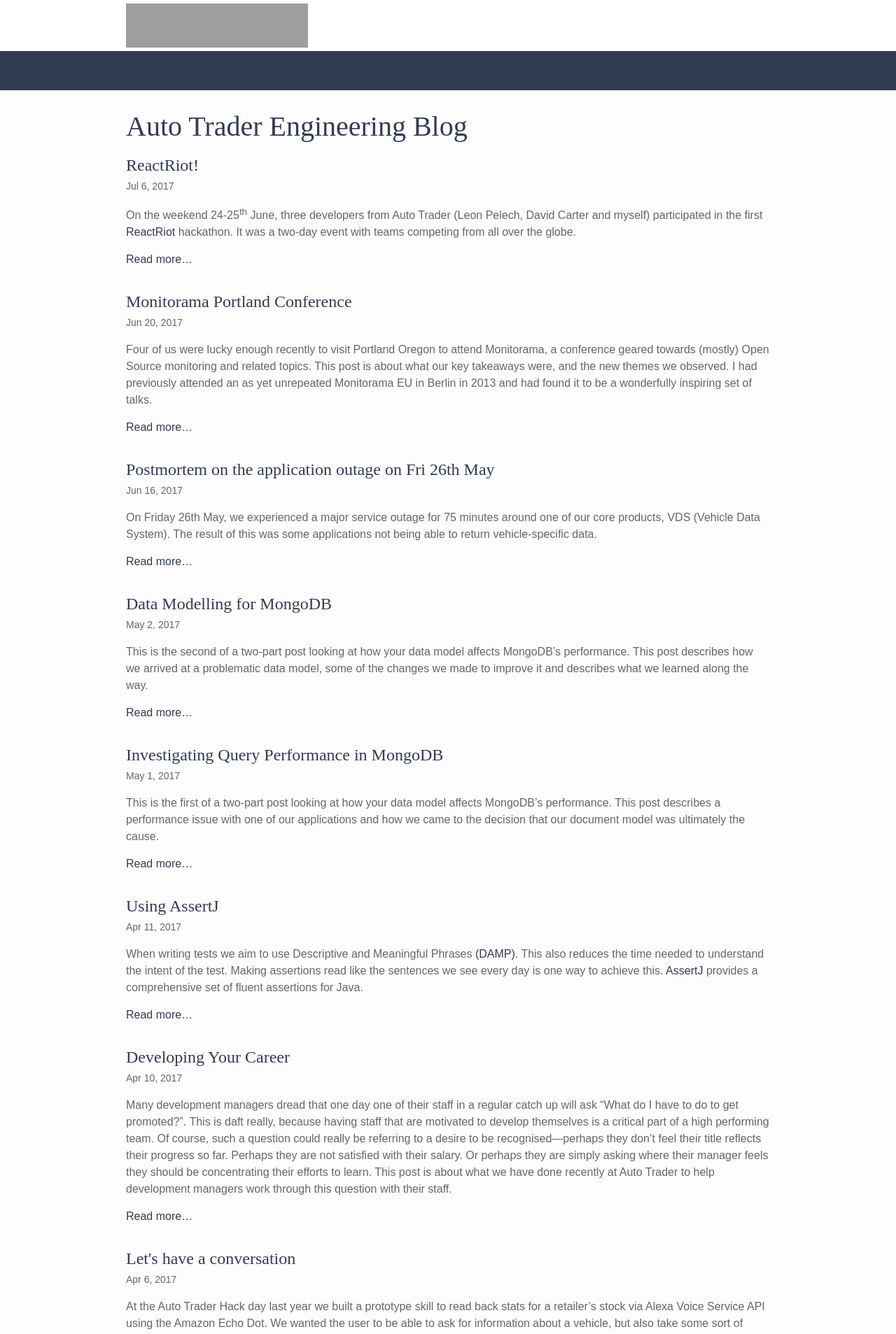
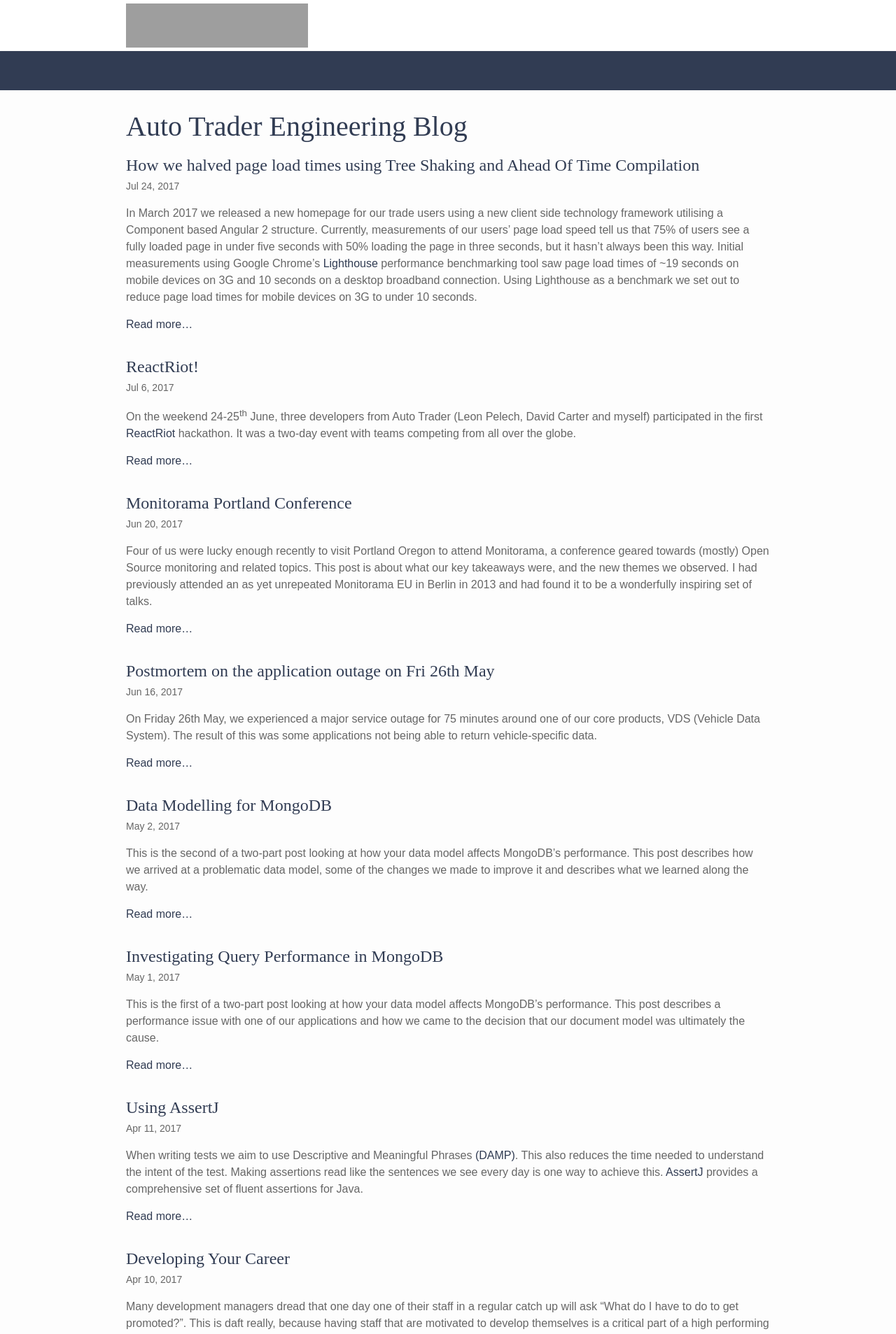
Before and after one commit to mrmanc/stackedit.io.test, a Jekyll site: the page built from index.html, in a window 1280 px wide. Shown: the top 1907 px of the page at 70% size. Built offline with Jekyll 4.4.1, drawn with Linux system fonts in a browser that asks for light colours; some web fonts are replaced; the list of posts is cut into pages by our own code; some of the changed lines change nothing that is shown.

Commit message:
Adds Mike's Angular and Webpack post

````diff
--- /dev/null
+++ b/_posts/2017-07-24-how-we-halved-page-load-times.md
@@ -0,0 +1,229 @@
+---
+layout: post
+title:  "How we halved page load times using Tree Shaking and Ahead Of Time Compilation"
+date:   2017-07-24
+author: Mike Smith
+---
+
+In March 2017 we released a new homepage for our trade users using a new client side technology framework utilising a Component based Angular 2 structure. Currently, measurements of our users' page load speed tell us that 75% of users see a fully loaded page in under five seconds with 50% loading the page in three seconds, but it hasn't always been this way. Initial measurements using Google Chrome's [Lighthouse](https://github.com/GoogleChrome/lighthouse) performance benchmarking tool saw page load times of ~19 seconds on mobile devices on 3G and 10 seconds on a desktop broadband connection. Using Lighthouse as a benchmark we set out to reduce page load times for mobile devices on 3G to under 10 seconds.
+
+Page load speed is a big issue for web development with Google's research suggesting that a page that takes longer than three seconds to load can lose up to 53% of its visitors. Current data on the average page load time across the web suggests the average is far greater than the three-second target. Research performed in Double Click's [Mobile Speed Matters report](https://www.doubleclickbygoogle.com/articles/mobile-speed-matters/) suggests that the average mobile site takes 19 seconds to load and 75% of sites take more than ten seconds to load on mobile devices.
+
+
+![Mobile Web 2017]({{ site.github.url }}/images/2017-07-24/Slide.png){: .center-image }
+
+For our web app, connected to our internal network, navigation to the new homepage took between 10–12s. On a 3G connection (750kb/s down, 250kbps up) the figure rose to 19–22s. The first issue we identified was the size of the bundles we delivered to the user with a combined (pre-zipped) size of 3MB for both our JavaScript bundles. This size led to a time to download and unzip of ~seven seconds each:
+
+![Original Main Bundle]({{ site.github.url }}/images/2017-07-24/Original_SO/3G_main.png)
+![Original Vendor Bundle]({{ site.github.url }}/images/2017-07-24/Original_SO/3G_vendor.png)
+
+The second issue we identified was the time it takes for the Angular just-in-time(JIT) compiler to parse the Angular specific JavaScript and HTML and process it into raw JavaScript. This is constrained by CPU speed rather than network speed and so added around five seconds to the time taken to load the page for users regardless of connection speed. As can be seen from the call tree, of the five seconds it takes to evaluate the script and parse the HTML, bootstrap and JIT compilation functions take up the vast majority.
+
+![Original Call Tree]({{ site.github.url }}/images/2017-07-24/Original_SO/call_tree.png){: .center-image }
+
+
+## Performance Measurement
+
+To ensure a consistent measurement of improvement we used Google Chrome's Lighthouse tool for measuring the performance of our web app. By default, Lighthouse emulates a Nexus 5X, with a 3G connection and CPU throttling. This would be a worst case scenario for our user's but allows us to illustrate how even small changes to the build process can improve page load times. Its measurement of performance is broken down into five metrics:
+
+* [First Meaningful Paint](https://developers.google.com/web/tools/lighthouse/audits/first-meaningful-paint) - This is a measurement of the time at which the primary content of the page is visible.
+* [First Interactive](https://developers.google.com/web/tools/lighthouse/audits/time-to-interactive) - This is a measurement of at what point the compulsory scripts of the page have loaded.
+* [Consistently Interactive](https://developers.google.com/web/tools/lighthouse/audits/time-to-interactive) - This is a measurement at what point most of the network calls are complete and the CPU is idle.
+* [Perceptual Speed Index](https://developers.google.com/web/tools/lighthouse/audits/speed-index) - This is a measurement of how quickly the contents of the page are populated.
+* [Estimated Input Latency](https://developers.google.com/web/tools/lighthouse/audits/estimated-input-latency) This is a measurement of the time the page takes to respond to user input.
+
+The initial measurement of performance was as follows:
+
+![Original Lighthouse Measurement]({{ site.github.url }}/images/2017-07-24/Original_SO/Lighthouse.png){: .center-image }
+
+Our performance was rated at 6/100 taking 22 seconds to first meaningful paint and due to how long it took for calls to be resolved, Lighthouse was not able to generate a measurement for First Interactive or Consistently Interactive. To work towards an improved score and better page performance we broke our approach into three steps. First of all, we wanted to tackle bundle size using tree shaking to eliminate unused code. Secondly, to upgrade from Angular 2 to 4 bringing a new compiler with improvements to the size of generated output. Finally, to replace just-in-time compilation with ahead-of-time (AOT) compilation removing the need to serve the compiler to the client and compile the Angular code in the browser.
+
+
+## Webpack 2 and Tree Shaking.
+Our initial build process used Webpack 1 with basic uglification and minification to reduce the size of the JavaScript we served to the client. However, even with this in place, we were still serving around 3MB of JavaScript to the client on page load. Upgrading to Webpack 2 gave us the ability to use ES6 modules. For all application code plus any libraries written in ES6, Webpack is able to identify code that is not used and mark it for deletion. Running Webpack in production mode will instruct it to run UglifyJS which removes any of the code marked for deletion from the final bundle. We saw immediate improvements from this, but, there were a few libraries still bringing more than required into the bundle.
+
+### RxJS
+RxJS is a very large library and added a lot of weight to the vendor bundle but is required for Angular. Specifically, we use the Angular http library to make requests and this uses RxJS internally for those. If RxJS is imported into an app in the form:
+
+```javascript
+    import Rx from "rxjs/Rx"
+```
+or
+```javascript
+    import { Observable } from "rxjs/Rx"
+```
+
+ every operator provided by RxJS will be included in the output bundle even if only a few are used in the app. This is due to the way the entry file in RxJS works. The main file, Rx.js, imports every single operator within the library. When Webpack scans to find unused code it sees that it is being used in Rx.js which is in turn used in our application code and so assumes it needs to bring in every operator. To remove these we needed to only import the specific operators required from Rxjs. For example in a file that looks like the following:
+
+```javascript
+import { Observable } from "rxjs/Rx"
+.
+.
+.
+
+Observable.forkJoin(observableOne, observableTwo).flatMap((results)) => {
+    return Observable.of(new CombinedResult(results[0], results[1]));
+}).catch(err) => {
+    return Observable.throw(err);
+});
+
+```
+
+would need to be replaced with:
+
+```javascript
+import { Observable } from "rxjs/Observable";
+import "rxjs/add/observable/forkJoin";
+import "rxjs/add/operator/mergeMap";
+import "rxjs/add/observable/throw";
+import "rxjs/add/observable/of";
+.
+.
+.
+
+Observable.forkJoin(observableOne, observableTwo).flatMap((results)) => {
+    return Observable.of(new CombinedResult(results[0], results[1]));
+}).catch(err) => {
+    return Observable.throw(err);
+});
+
+```
+
+Making this change throughout an app will cut down the impact RxJS has on bundle size dramatically.
+
+### @ng-bootstrap
+We use @ng-bootstrap for two components within our app: dropdowns and modals. After tree shaking, every component in @ng-bootstrap was still appearing within our bundle. In the same way as RxJS the entry point in ng-bootstrap, index.js, imports every component. Again, Webpack believes all of the components are used within the app. To fix this we needed to change the way we import @ng-bootstrap's modules into our application. Previously, we did this in the following way:
+
+```javascript
+import { NgbModule } from "@ng-bootstrap/ng-bootstrap";
+
+@NgModule({
+    imports: [
+        NgbModule.forRoot()
+    ]
+})
+```
+To ensure the only components included in the bundle were the ones used in the app, we replaced this with:
+
+```javascript
+import { NgbDropdownModule } from "@ng-bootstrap/ng-bootstrap/dropdown/dropdown.module";
+import { NgbModalModule } from "@ng-bootstrap/ng-bootstrap/modal/modal.module";
+
+@NgModule({
+    imports: [
+        NgbDropdownModule.forRoot(),
+        NgbModalModule.forRoot()
+    ]
+})
+```
+
+### ES5 Libraries
+Some libraries do not produce ES6 compatible modules which can be used with tree shaking. Webpack does provide a way of discarding parts of these libraries using the Webpack ignore plugin. Given a regular expression, if an import or require is found matching it, the ignore plugin will instruct Webpack not to include the module in the output bundle. An example of one of these libraries producing ES5 modules is the [Moment](https://momentjs.com/) library which provides locales alongside its date library which we don't require in our application. To remove this part of the library you can use the ignore plugin as follows:
+
+```javascript
+new webpack.IgnorePlugin(/^\.\/locale$/, /moment$/)
+```
+
+## Result
+The result of making these changes led to a 56% reduction in the amount of JavaScript we were delivering to the client and improved download times for the JavaScript bundles on a 3G connection by 44%.
+
+![Tree Shook Main Bundle]({{ site.github.url }}/images/2017-07-24/Tree_Shaking/REG3G_MAIN.png)
+![Tree Shook Vendor Bundle]({{ site.github.url }}/images/2017-07-24/Tree_Shaking/REG3G_VENDOR.png)
+
+Running Lighthouse with these changes reduced page load times on a mobile device running on a 3G network by around five seconds:
+
+![Tree Shook Lighthouse]({{ site.github.url }}/images/2017-07-24/Tree_Shaking/Lighthouse.png)
+
+We also saw major improvements on load times on desktops running on our internal network. Running Lighthouse with mobile and network emulation disabled gave us a result of around 6 seconds for first meaningful paint:
+
+![Tree Shook Lighthouse]({{ site.github.url }}/images/2017-07-24/Tree_Shaking/Lighthouse_non_em.png)
+
+## Angular 4
+
+The next step in improving performance was to upgrade to Angular 4. Angular 4 was packaged with a number of [performance improvements](http://angularjs.blogspot.co.uk/2017/03/angular-400-now-available.html) to speed and bundle size. This was a very simple change to make with only a few features of Angular 2 deprecated in Angular 4.
+
+### Result
+Although the result of upgrading to Angular 4 was small we did notice a small difference in load times and reduction in bundle sizes. Our vendor bundle, which includes Angular's code, was reduced by 0.1mb.
+
+![Angular 4 Main Bundle]({{ site.github.url }}/images/2017-07-24/NG_4/MAIN_3G.png)
+![Angular 4 Vendor Bundle]({{ site.github.url }}/images/2017-07-24/NG_4/VENDOR_3G.png)
+
+Running Lighthouse with these changes reduced page load times on a mobile device running on a 3G network by around 1–2 seconds. At this point we are also able to have all scripts on the page load quick enough for Lighthouse to get measurements for first and consistently interactive, greatly improving our score for performance.
+
+![Angular 4 Lighthouse]({{ site.github.url }}/images/2017-07-24/NG_4/Lighthouse.png)
+
+We also saw small improvements on our internal network with a reduction in page load time of 0.1–0.5 seconds.
+
+![Angular 4 Lighthouse]({{ site.github.url }}/images/2017-07-24/NG_4/Lighthouse_Reg.png)
+
+## Ahead of Time Compilation
+
+The final step was to replace just-in-time compilation with ahead-of-time (AOT) compilation. This has two improvements on page load speed. Firstly, by compiling the Angular code before delivering it to the client, the compiler does not need to be delivered as part of the vendor bundle. The size of the compiler is around 20% of the bundle so this is a substantial size reduction. Secondly, a large reduction in the amount of CPU time required to get the page loaded as the browser need only parse the raw javascript and HTML rather than the initial compilation step.
+
+In its simplest form to produce AOT compatible JavaScript you replace the typescript compiler "tsc" with the Angular compiler "ngc". As we use Webpack to produce our bundles we needed this to run as part of our bundling. There are several approaches to this but we used the "@ngtools/webpack" plugin produced by the Angular-cli team. This replaces, in our case, both the typescript loader and angular-template-loader we previously used in our Webpack config for loading typescript files and Angular templates.
+
+```javascript
+    test: /\.ts$/,
+    use: ['awesome-typescript-loader',  'angular2-template-loader'],
+    exclude: [/\.(spec|e2e)\.ts$/]
+```
+
+becomes
+
+```javascript
+        test: /\.ts$/,
+        use: '@ngtools/webpack',
+        exclude: [/\.(spec|e2e)\.ts$/]
+```
+
+ To make our app compatible there were several things we needed to change. Firstly, we needed to update our tsconfig to use ES2015 modules and to include the ES2015 and dom libraries. We also required some Angular ahead-of-time specific options:  ``` "angularCompilerOptions": { "genDir": "compiled", "skipMetadataEmit": true} ``` which tells the Angular compiler where to put the generated Angular compiled JavaScript and to avoid emitting any metadata.  The metadata files produced by the AOT process are required when building AOT compatible libraries. Applications using these libraries can use this metadata to construct the final browser ready JavaScript. As this is a webapp rather than a library we do not need to produce this metadata.
+
+ Following this, we replaced our main.ts file used to bootstrap our Angular code. This previously was in the form:
+
+ ```javascript
+import { platformBrowserDynamic } from "@angular/platform-browser";
+import { MainModule } from "./main.module";
+
+enableProdMode();
+
+platformBrowserDynamic().bootstrapModule(MainModule);
+
+ ```
+
+ ```javascript
+import { platformBrowser } from "@angular/platform-browser";
+import { enableProdMode } from "@angular/core";
+import { MainModuleNgFactory } from "../../../compiled/src/main/client/main.module.ngfactory";
+
+enableProdMode();
+
+platformBrowser().bootstrapModuleFactory(MainModuleNgFactory);
+
+```
+The ``` bootstrapModuleFactory ``` function is used rather than the``` bootstrapModule ``` function when bootstrapping our app using the Angular generated main.module.ngfactory. This tells Angular that it should use precompiled JavaScript files rather than compiling on the fly. This file does not exist until the Angular compiler has run so it is important to exclude this file within the tsconfig to ensure builds don't fail! Finally, we must instruct the AotPlugin provided by ```@ngtools/webpack``` in our  webpack configuration where it can find both the new tsconfig and the new entry module:
+
+```javascript
+  new AotPlugin({
+            tsConfigPath: path.resolve(__dirname, "../tsconfig-aot.json"),
+            entryModule: path.resolve(__dirname, "../src/main/client/main.module.ts#MainModule")
+})
+
+```
+
+### External Libraries
+Any external libraries used in the project which produced Angular Components or Directives needed to also produce AOT metadata files to be used within an AOT project. There were only two libraries in our project that didn't do this. Firstly our internal component library which we were able to upgrade ourselves to produce AOT compatible code. We also use [ng-chartist](https://github.com/willsoto/ng-chartist) for charting. This library didn't produce metadata files as part of its build process, luckily the owner was open to a contribution to fix it and we were able to add the build step to produce ahead-of-time compatible metadata files. To produce AOT compatible libraries the typescript compiler "tsc" is replaced with the angular compiler "ngc" with an option set in the tsconfig to only generate "metadata.json" files. When the library is included in an application compiling with AOT it can use this metadata to generate the compiled JavaScript from the libraries components and directives.
+
+## The Results
+With these three steps completed, we saw major improvements in our scores from Lighthouse. In the 3G tests on a mobile device, we saw page load times down to ten seconds and below.
+
+![AOT Lighthouse]({{ site.github.url }}/images/2017-07-24/AOT/Lighthouse_3G.png)
+
+And on our internal network, we saw major improvements with page load times down to around the three second mark.
+
+![AOT Lighthouse]({{ site.github.url }}/images/2017-07-24/AOT/Lighthouse_Live.png)
+
+After we had completed the improvements to the page we used an implementation of Yahoo's [Boomerang](https://github.com/yahoo/boomerang) library to monitor real world page load speed of our users. The initial results of this are very promising with 25% of users seeing a page load speed of two seconds and under, 50% three seconds and under, 75% five seconds and under and 95% under ten seconds. But there is still more work to be done!
+
+
+## The Future
+Some of the biggest potential improvements could most likely come from Googles [TSickle](https://github.com/angular/tsickle) project. This is able to produce code acceptable to the Closure Compiler from Typescript but is still in early stages of development. This is desirable as it outputs even more concise JavaScript from your source. Results using this elsewhere have seen a reduction in bundle size of up to 150%. We are also beginning to integrate progressive web app features into our applications such as the app shell and service workers giving us a much improved time to first meaningful paint. This also brings support for offline mode meaning our users will never get a blank screen even when they lose connection! As we go forward we would like to monitor the speed of our pages over time to ensure we don't cause a regression as we add more features. Lighthouse itself supports integration into a CI environment and integrating this into our build process would ensure we catch any speed regressions in the future!
--- a/_sass/_base.scss
+++ b/_sass/_base.scss
@@ -40,6 +40,12 @@
 img {
     max-width: 100%;
     vertical-align: middle;
+}
+
+.center-image
+{
+    margin: 0 auto;
+    display: block;
 }
 
 
````
Also changed, not shown: images/2017-07-24/AOT/Lighthouse_3G.png (added), images/2017-07-24/AOT/Lighthouse_Live.png (added), images/2017-07-24/AOT/Main-3G.png (added), images/2017-07-24/AOT/vendor-3G.png (added), images/2017-07-24/NG_4/Lighthouse.png (added), images/2017-07-24/NG_4/Lighthouse_Reg.png (added), images/2017-07-24/NG_4/MAIN_3G.png (added), images/2017-07-24/NG_4/VENDOR_3G.png (added), images/2017-07-24/Original_SO/3G_main.png (added), images/2017-07-24/Original_SO/3G_vendor.png (added), images/2017-07-24/Original_SO/Lighthouse.png (added), images/2017-07-24/Original_SO/call_tree.png (added), images/2017-07-24/Slide.png (added), images/2017-07-24/Tree_Shaking/Lighthouse.png (added), 3 more files.
